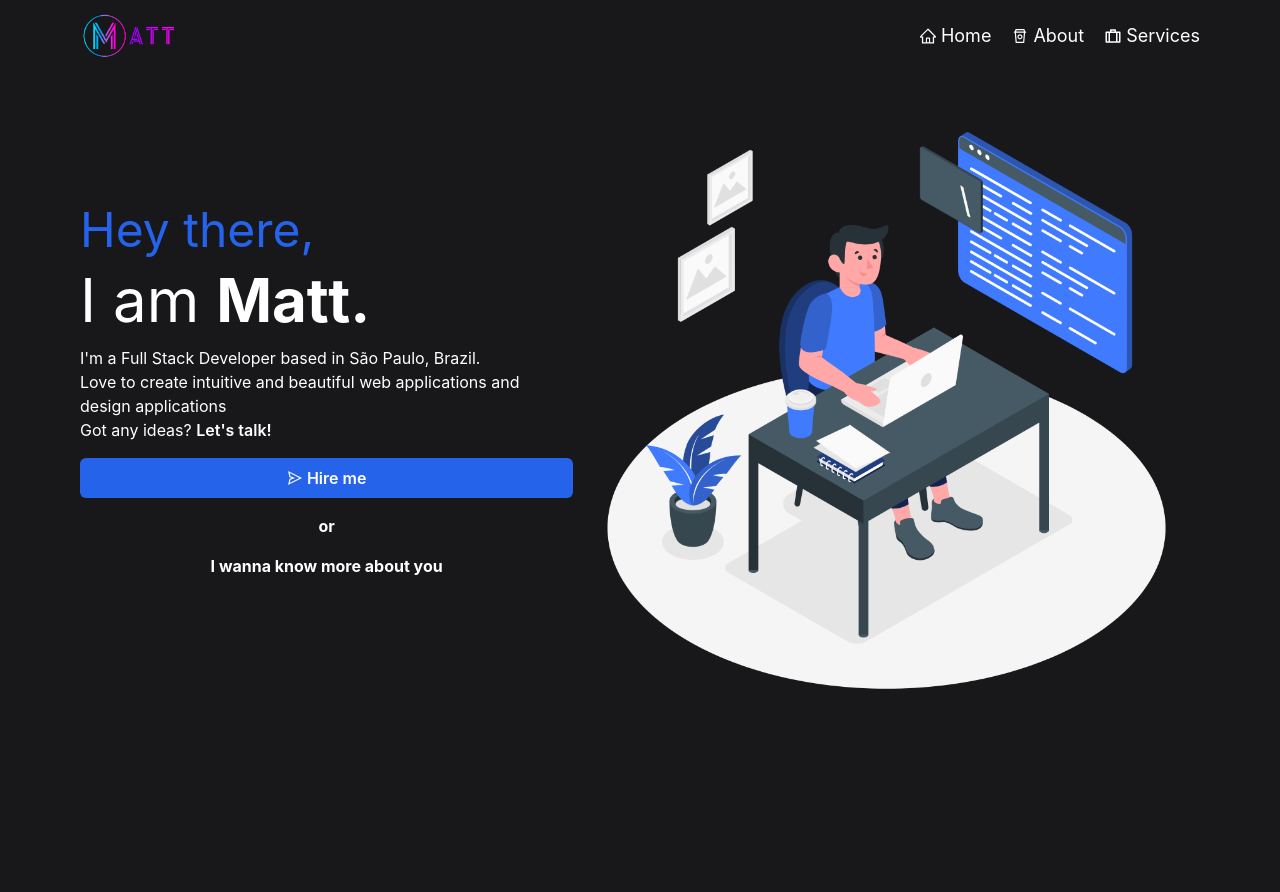
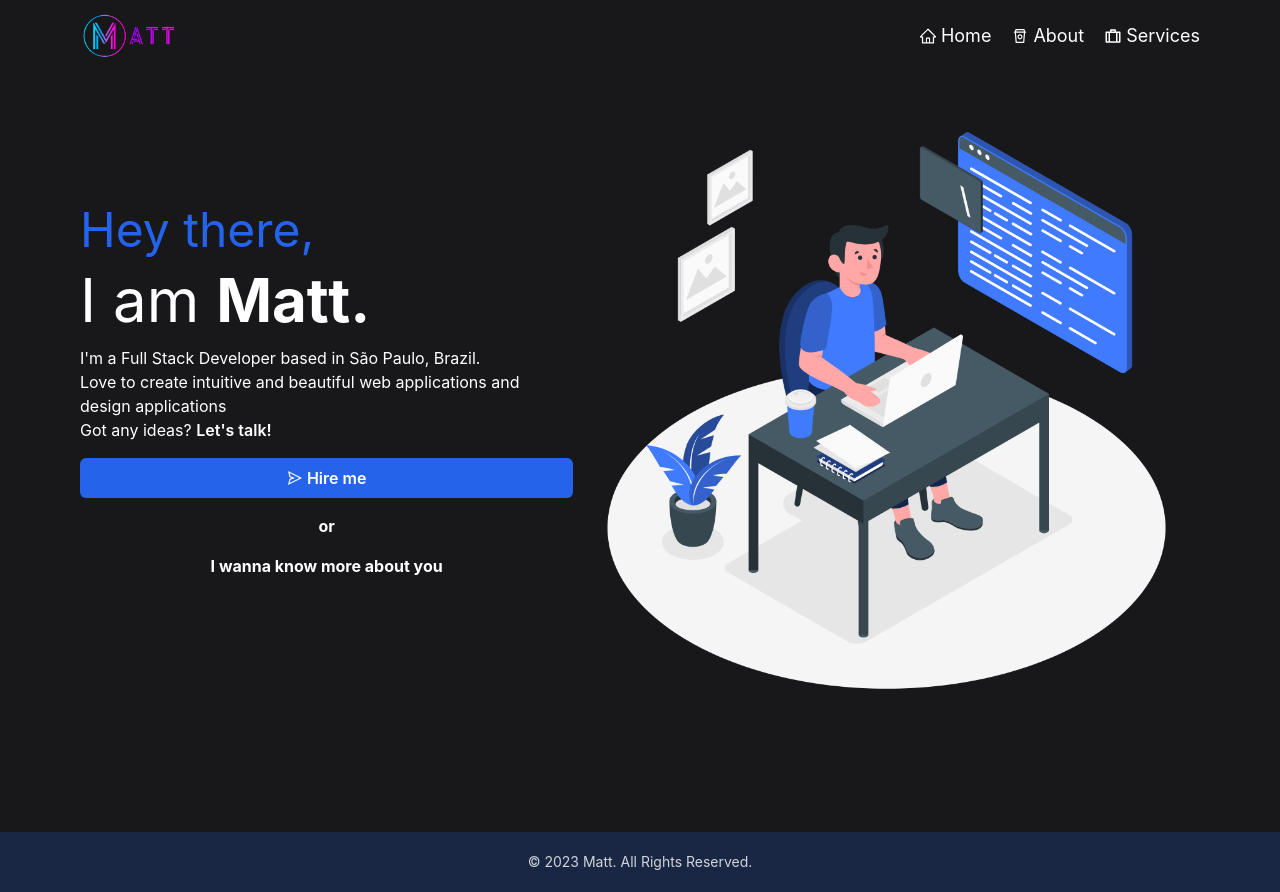
Before and after one commit to cmatt7/react-portfolio, a React (Vite) app: page / in a window 1280 px wide. Before the commit the page ends 800 px from the top, so only its background shows below. Built offline with nearby package versions, Linux system fonts and the light colour scheme.

Commit message:
consistent footer

```diff
--- a/src/App.jsx
+++ b/src/App.jsx
@@ -7,6 +7,7 @@ import Menu from "./components/Menu.component";
 import Home from "./pages/Home.component";
 import About from "./pages/About.component";
 import Services from "./pages/Services.components";
+import Footer from "./components/Footer.component";
 
 export default function App() {
     return (
@@ -18,6 +19,8 @@ export default function App() {
                 <Route path="/about" element={<About/>}/>
                 <Route path="/services" element={<Services/>}/>
             </Routes>
+
+            <Footer/>
         </BrowserRouter>
     )
 }
```
